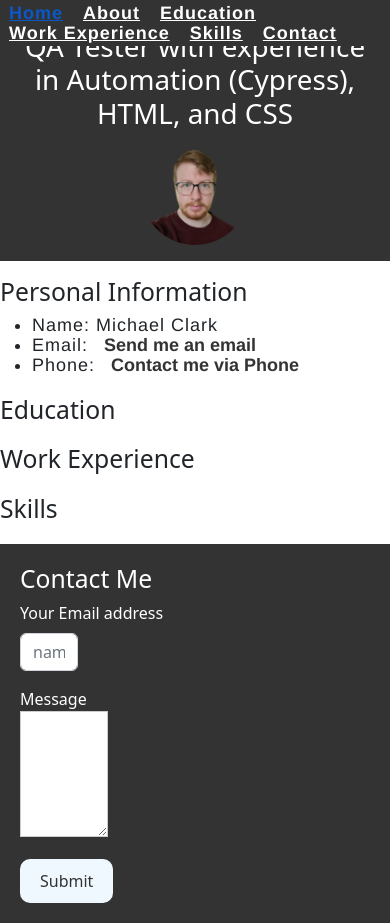
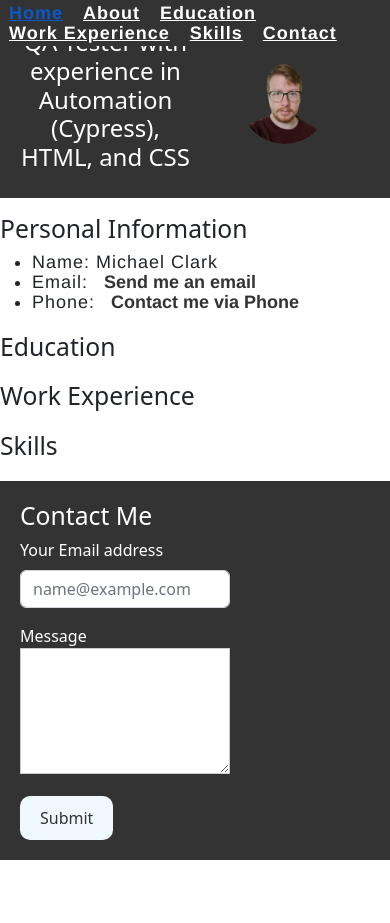
Before and after one commit to michaelclark09/michaelclark09.github.io, a plain HTML site: page index.html in a window 390 px wide. After the commit the page ends 860 px from the top, so only its background shows below. Drawn offline with nearby package versions, Linux system fonts and the light colour scheme.

Commit message:
More CSS improvements
Wrapped header content in a <div>
Applied a few extra styles to header content
Made contact form inputs responsive depending on screen size

```diff
--- a/index.html
+++ b/index.html
@@ -36,10 +36,12 @@
             <a class="smoothScroll" href="#contact">Contact</a>
           </li>
         </ul>
-        <h1>
-          QA Tester with experience in Automation (Cypress), HTML, and CSS
-        </h1>
-        <img src="./media/headshot.png" alt="Michael Clark headshot" />
+        <div id="headerContent">
+          <h1>
+            QA Tester with experience in Automation (Cypress), HTML, and CSS
+          </h1>
+          <img src="./media/headshot.png" alt="Michael Clark headshot" />
+        </div>
       </header>
       <main>
         <section id="personalInfo">
--- a/style.css
+++ b/style.css
@@ -36,17 +36,24 @@ header {
   width: 100%;
 }
 
-h1 {
+#headerContent {
+  display: flex;
+  align-items: center;
+}
+
+#headerContent h1 {
   color: var(--tertiaryColour);
   font-size: 24px;
   margin-bottom: 10px;
   padding-top: 0.5em;
+  width: 50%;
 }
 
-img {
+#headerContent img {
   margin: 0 auto;
-  width: 30%;
-  height: 30%;
+  width: 25%;
+  max-width: 35%;
+  height: auto;
   border-radius: 50%;
 }
 
@@ -154,14 +161,28 @@ p {
   display: block;
 }
 
+/* setting width for smaller screens */
+
 .formControl {
   background-color: var(--tertiaryColour);
   border-color: #ccc;
-  width: 25%;
+  width: 60%;
 }
 
 #yourEmailAddress {
-  width: calc(2/3 * 25%);
+  width: 60%;
+}
+
+/* setting width for larger screens */
+
+@media screen and (min-width: 1000px) {
+  .formControl {
+    width: 35%;
+  }
+
+  #yourEmailAddress {
+    width: calc(2/3 * 35%);
+  }
 }
 
 button.btnPrimary {
```
